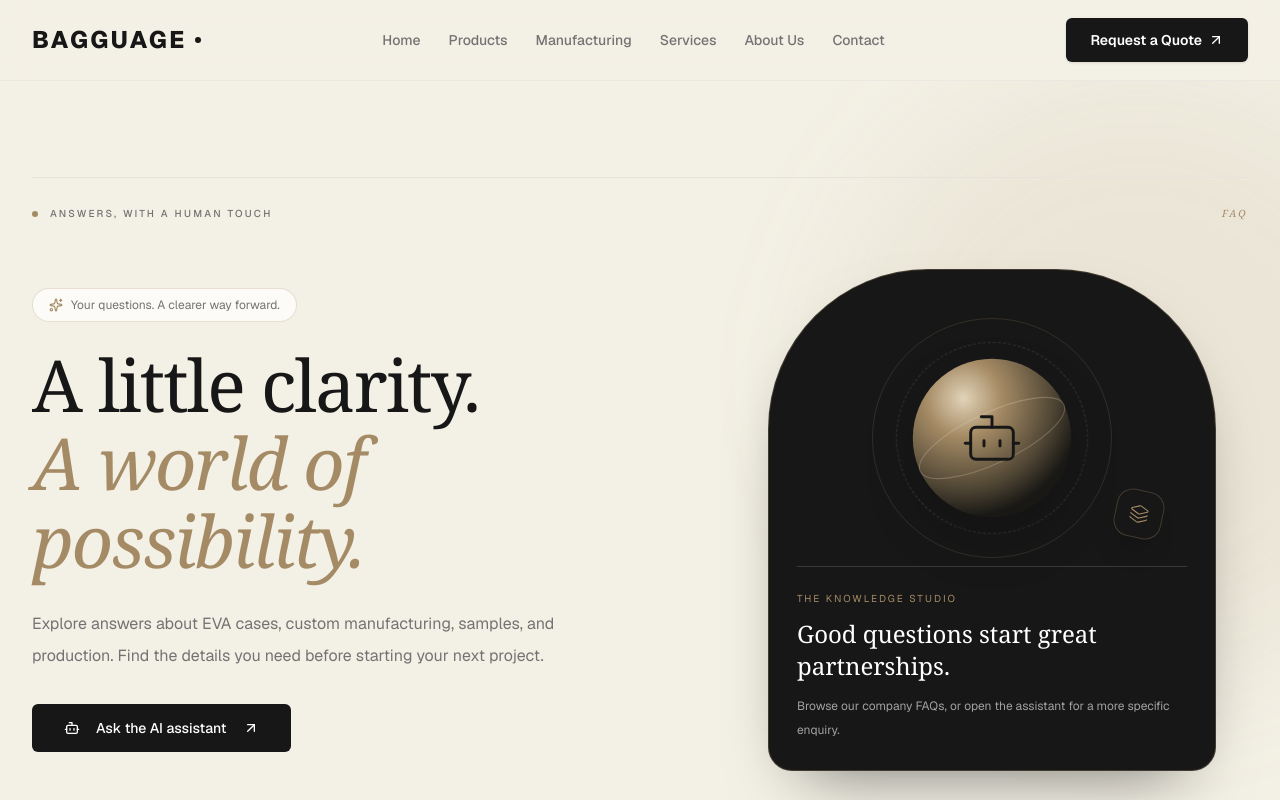
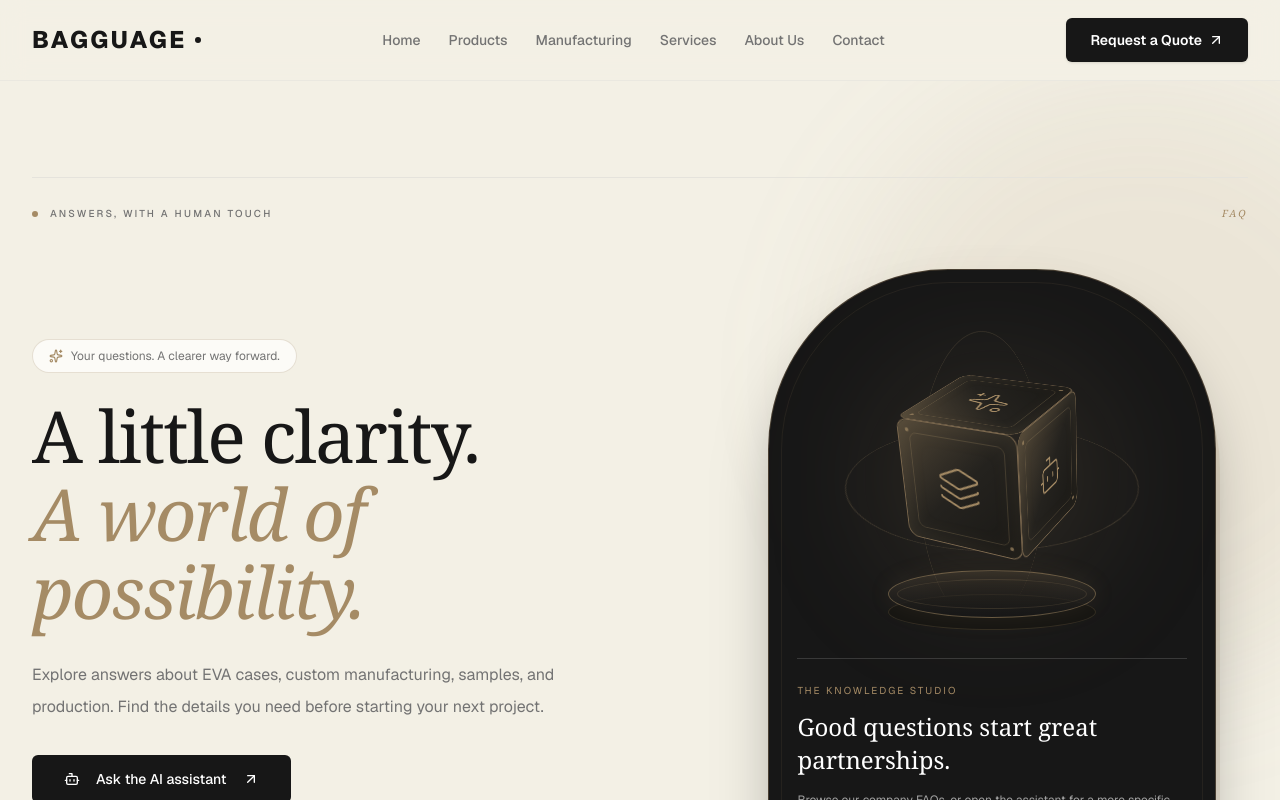
Before and after one commit to MILON-2377/luggage-showroom-frontend, a Next.js app: page /faq in a window 1280 px wide. Shown: the top 800 px of the page. Built offline with nearby package versions, Linux system fonts and the light colour scheme.

Commit message:
chnage the FaqHero section

```diff
--- a/src/feature/public/faq/components/FaqHero.tsx
+++ b/src/feature/public/faq/components/FaqHero.tsx
@@ -1,43 +1,305 @@
 "use client";
 
-import { useId, type PointerEvent } from "react";
-import { ArrowUpRight, Bot, Layers3, Sparkles } from "lucide-react";
+import { useRef, type PointerEvent } from "react";
+import {
+  motion,
+  useMotionValue,
+  useReducedMotion,
+  useSpring,
+} from "motion/react";
+import {
+  ArrowUpRight,
+  Bot,
+  Cpu,
+  Globe2,
+  Layers3,
+  Package,
+  Sparkles,
+} from "lucide-react";
+
 import { Button } from "@/src/components/ui/button";
 import { useLanguage } from "@/src/providers";
 
-export default function FaqHero({ onAsk }: { onAsk: () => void }) {
+interface FaqHeroProps {
+  onAsk: () => void;
+}
+
+const cubeFaces = [
+  {
+    Icon: Bot,
+    transform: "translateZ(64px)",
+  },
+  {
+    Icon: Cpu,
+    transform: "rotateY(180deg) translateZ(64px)",
+  },
+  {
+    Icon: Layers3,
+    transform: "rotateY(-90deg) translateZ(64px)",
+  },
+  {
+    Icon: Globe2,
+    transform: "rotateY(90deg) translateZ(64px)",
+  },
+  {
+    Icon: Sparkles,
+    transform: "rotateX(90deg) translateZ(64px)",
+  },
+  {
+    Icon: Package,
+    transform: "rotateX(-90deg) translateZ(64px)",
+  },
+];
+
+export default function FaqHero({ onAsk }: FaqHeroProps) {
   const { t } = useLanguage();
   const c = t.faq.hero;
-  const gradientId = useId();
-  function tilt(event: PointerEvent<HTMLDivElement>) {
-    if (event.pointerType === "touch" || !matchMedia("(hover:hover) and (pointer:fine)").matches || matchMedia("(prefers-reduced-motion:reduce)").matches) return;
-    const rect = event.currentTarget.getBoundingClientRect();
-    const x = ((event.clientX - rect.left) / rect.width - 0.5) * 10;
-    const y = (0.5 - (event.clientY - rect.top) / rect.height) * 10;
-    event.currentTarget.style.setProperty("--faq-rx", `${y}deg`);
-    event.currentTarget.style.setProperty("--faq-ry", `${x}deg`);
+  const reducedMotion = useReducedMotion();
+
+  const cardRef = useRef<HTMLDivElement>(null);
+
+  const pointerX = useMotionValue(0);
+  const pointerY = useMotionValue(0);
+
+  const rotateX = useSpring(pointerX, {
+    stiffness: 100,
+    damping: 22,
+  });
+
+  const rotateY = useSpring(pointerY, {
+    stiffness: 100,
+    damping: 22,
+  });
+
+  function handlePointerMove(
+    event: PointerEvent<HTMLDivElement>,
+  ) {
+    if (
+      reducedMotion ||
+      event.pointerType === "touch" ||
+      !window.matchMedia("(hover: hover) and (pointer: fine)").matches
+    ) {
+      return;
+    }
+
+    const bounds = event.currentTarget.getBoundingClientRect();
+
+    const x =
+      (event.clientX - bounds.left) / bounds.width - 0.5;
+
+    const y =
+      (event.clientY - bounds.top) / bounds.height - 0.5;
+
+    pointerX.set(-y * 12);
+    pointerY.set(x * 16);
   }
+
+  function resetPointer() {
+    pointerX.set(0);
+    pointerY.set(0);
+  }
+
   return (
     <section className="relative isolate overflow-hidden bg-background px-4 pb-16 pt-16 text-foreground sm:px-6 lg:px-8 lg:py-24">
-      <div aria-hidden="true" className="pointer-events-none absolute -right-40 top-0 -z-10 size-[600px] rounded-full bg-accent/10 blur-3xl" />
+      <div
+        aria-hidden="true"
+        className="pointer-events-none absolute -right-40 top-0 -z-10 size-[600px] rounded-full bg-accent/10 blur-3xl"
+      />
+
       <div className="mx-auto max-w-7xl border-t border-border pt-7">
-        <div className="mb-12 flex items-center gap-3 text-[10px] font-medium uppercase tracking-[0.22em] text-secondary"><span aria-hidden="true" className="size-1.5 rounded-full bg-accent" />{c.eyebrow}<span aria-hidden="true" className="ml-auto font-serif italic text-accent">FAQ</span></div>
+        <div className="mb-12 flex items-center gap-3 text-[10px] font-medium uppercase tracking-[0.22em] text-secondary">
+          <span
+            aria-hidden="true"
+            className="size-1.5 rounded-full bg-accent"
+          />
+
+          {c.eyebrow}
+
+          <span
+            aria-hidden="true"
+            className="ml-auto font-serif italic text-accent"
+          >
+            FAQ
+          </span>
+        </div>
+
         <div className="grid items-center gap-14 lg:grid-cols-[1.1fr_0.9fr] lg:gap-20">
+          {/* Introduction */}
           <div>
-            <p className="mb-6 inline-flex items-center gap-2 rounded-full border border-accent/25 bg-surface/70 px-4 py-2 text-xs text-secondary"><Sparkles className="size-3.5 text-accent" aria-hidden="true" />{c.badge}</p>
-            <h1 className="max-w-2xl font-serif text-5xl font-normal leading-[1.08] tracking-tight text-primary sm:text-6xl lg:text-7xl">{c.title}<span className="block italic text-accent">{c.highlight}</span></h1>
-            <p className="mt-7 max-w-xl text-sm leading-8 text-secondary sm:text-base">{c.description}</p>
-            <Button size="lg" onClick={onAsk} className="mt-8 gap-4"><Bot className="size-4" aria-hidden="true" />{c.cta}<ArrowUpRight className="size-4" aria-hidden="true" /></Button>
+            <p className="mb-6 inline-flex items-center gap-2 rounded-full border border-accent/25 bg-surface/70 px-4 py-2 text-xs text-secondary">
+              <Sparkles
+                className="size-3.5 text-accent"
+                aria-hidden="true"
+              />
+
+              {c.badge}
+            </p>
+
+            <h1 className="max-w-2xl font-serif text-5xl font-normal leading-[1.08] tracking-tight text-primary sm:text-6xl lg:text-7xl">
+              {c.title}
+
+              <span className="block italic text-accent">
+                {c.highlight}
+              </span>
+            </h1>
+
+            <p className="mt-7 max-w-xl text-sm leading-8 text-secondary sm:text-base">
+              {c.description}
+            </p>
+
+            <Button
+              size="lg"
+              onClick={onAsk}
+              className="mt-8 gap-4"
+            >
+              <Bot className="size-4" aria-hidden="true" />
+
+              {c.cta}
+
+              <ArrowUpRight
+                className="size-4"
+                aria-hidden="true"
+              />
+            </Button>
           </div>
-          <div onPointerMove={tilt} onPointerLeave={(e) => { e.currentTarget.style.removeProperty("--faq-rx"); e.currentTarget.style.removeProperty("--faq-ry"); }} onPointerCancel={(e) => { e.currentTarget.style.removeProperty("--faq-rx"); e.currentTarget.style.removeProperty("--faq-ry"); }} className="relative mx-auto w-full max-w-md rounded-t-[160px] rounded-b-3xl border border-accent/30 bg-primary px-7 pb-7 pt-10 text-primary-foreground shadow-[0_30px_70px_-35px_rgba(0,0,0,0.6)] transition-transform duration-300 motion-safe:[transform:perspective(1000px)_rotateX(var(--faq-rx,0deg))_rotateY(var(--faq-ry,0deg))] motion-reduce:transform-none">
-            <div aria-hidden="true" className="relative flex h-64 items-center justify-center [perspective:900px]">
-              <div className="absolute size-60 rounded-full border border-accent/20" />
-              <div className="absolute size-48 rounded-full border border-dashed border-accent/25 motion-safe:animate-[spin_45s_linear_infinite]" />
-              <svg viewBox="0 0 160 160" className="absolute size-44 drop-shadow-2xl"><defs><radialGradient id={gradientId} cx="32%" cy="25%" r="75%"><stop stopColor="#e2d3b8" /><stop offset="0.32" stopColor="#a58b65" /><stop offset="0.75" stopColor="#514735" /><stop offset="1" stopColor="#191815" /></radialGradient></defs><circle cx="80" cy="80" r="72" fill={`url(#${gradientId})`} /><ellipse cx="80" cy="80" rx="72" ry="23" fill="none" stroke="#eadcc3" strokeOpacity="0.25" transform="rotate(-25 80 80)" /></svg>
-              <Bot className="relative size-16 text-primary" strokeWidth={1.1} />
-              <span className="absolute bottom-7 right-6 flex size-12 rotate-12 items-center justify-center rounded-2xl border border-accent/30 bg-primary shadow-xl"><Layers3 className="size-5 text-accent" strokeWidth={1.3} /></span>
-            </div>
-            <div className="relative border-t border-primary-foreground/15 pt-6"><p className="text-[10px] uppercase tracking-[0.2em] text-accent">{c.visualEyebrow}</p><p className="mt-3 font-serif text-2xl">{c.visualTitle}</p><p className="mt-3 text-xs leading-6 text-primary-foreground/60">{c.visualDescription}</p></div>
+
+          {/* Perspective around the complete card */}
+          <div className="relative mx-auto w-full max-w-md [perspective:1200px]">
+            <div
+              aria-hidden="true"
+              className="pointer-events-none absolute -bottom-6 left-8 right-8 h-14 rounded-[50%] bg-primary/20 blur-2xl"
+            />
+
+            <motion.div
+              ref={cardRef}
+              onPointerMove={handlePointerMove}
+              onPointerLeave={resetPointer}
+              onPointerCancel={resetPointer}
+              style={{
+                rotateX: reducedMotion ? 0 : rotateX,
+                rotateY: reducedMotion ? 0 : rotateY,
+              }}
+              className="relative rounded-t-[150px] rounded-b-[28px] border border-accent/35 bg-primary p-5 text-primary-foreground shadow-[12px_20px_0_-8px_rgba(165,139,101,0.18),0_35px_70px_-25px_rgba(0,0,0,0.5)] sm:rounded-t-[180px] sm:p-7"
+            >
+              {/* Inset architectural border */}
+              <div
+                aria-hidden="true"
+                className="pointer-events-none absolute inset-3 rounded-t-[140px] rounded-b-[20px] border border-accent/10 sm:rounded-t-[168px]"
+              />
+
+              {/* 3D scene */}
+              <div
+                aria-hidden="true"
+                className="relative flex h-[320px] items-center justify-center [perspective:800px] sm:h-[360px]"
+              >
+                {/* Ambient light */}
+                <div className="pointer-events-none absolute size-56 rounded-full bg-accent/15 blur-3xl" />
+
+                {/* Rear orbit */}
+                <div className="pointer-events-none absolute size-[250px] rounded-full border border-accent/25 [transform:rotateX(65deg)_rotateZ(-25deg)] sm:size-[290px]" />
+
+                {/* Upright orbit */}
+                <div className="pointer-events-none absolute size-[250px] rounded-full border border-accent/15 [transform:rotateY(65deg)_rotateZ(25deg)] sm:size-[290px]" />
+
+                {/* Floating assembly */}
+                <motion.div
+                  animate={
+                    reducedMotion
+                      ? { y: 0 }
+                      : { y: [-8, 8, -8] }
+                  }
+                  transition={{
+                    duration: 5,
+                    repeat: Infinity,
+                    ease: "easeInOut",
+                  }}
+                  className="relative z-10 -mt-7 size-32 [transform-style:preserve-3d]"
+                >
+                  {/* All six faces form an actual CSS 3D cube */}
+                  <motion.div
+                    animate={{
+                      rotateX: -20,
+                      rotateY: reducedMotion
+                        ? -30
+                        : [-30, 330],
+                      rotateZ: -7,
+                    }}
+                    transition={{
+                      rotateY: {
+                        duration: 24,
+                        repeat: Infinity,
+                        ease: "linear",
+                      },
+                    }}
+                    className="relative size-32 [transform-style:preserve-3d]"
+                  >
+                    {cubeFaces.map(({ Icon, transform }, index) => (
+                      <div
+                        key={index}
+                        style={{ transform }}
+                        className="absolute inset-0 flex items-center justify-center rounded-xl border border-accent/70 bg-[#24221e] shadow-[inset_0_0_28px_rgba(165,139,101,0.14)] [backface-visibility:hidden]"
+                      >
+                        {/* Metallic lighting */}
+                        <div className="absolute inset-0 rounded-xl bg-gradient-to-br from-accent/35 via-transparent to-black/30" />
+
+                        {/* Inset face detail */}
+                        <div className="absolute inset-3 rounded-lg border border-accent/25" />
+
+                        <Icon
+                          className="relative size-12 text-accent"
+                          strokeWidth={1.1}
+                        />
+
+                        {/* Corner studs */}
+                        <span className="absolute left-2 top-2 size-1 rounded-full bg-accent/70" />
+                        <span className="absolute right-2 bottom-2 size-1 rounded-full bg-accent/70" />
+                      </div>
+                    ))}
+                  </motion.div>
+                </motion.div>
+
+                {/* Floor shadow */}
+                <motion.div
+                  animate={
+                    reducedMotion
+                      ? { scale: 1, opacity: 0.5 }
+                      : {
+                          scale: [0.85, 1.1, 0.85],
+                          opacity: [0.35, 0.65, 0.35],
+                        }
+                  }
+                  transition={{
+                    duration: 5,
+                    repeat: Infinity,
+                    ease: "easeInOut",
+                  }}
+                  className="absolute bottom-12 h-8 w-36 rounded-[50%] bg-black/80 blur-lg"
+                />
+
+                {/* Pedestal thickness */}
+                <div className="absolute bottom-7 h-9 w-52 rounded-[50%] border border-accent/20 bg-[#161512]" />
+
+                {/* Pedestal top */}
+                <div className="absolute bottom-10 h-12 w-52 rounded-[50%] border border-accent/50 bg-gradient-to-b from-accent/20 to-primary shadow-[0_0_25px_rgba(165,139,101,0.1)]">
+                  <div className="absolute inset-2 rounded-[50%] border border-accent/20" />
+                </div>
+              </div>
+
+              {/* Existing translated content */}
+              <div className="relative border-t border-primary-foreground/15 pb-2 pt-6">
+                <p className="text-[10px] uppercase tracking-[0.2em] text-accent">
+                  {c.visualEyebrow}
+                </p>
+
+                <p className="mt-3 font-serif text-2xl leading-snug">
+                  {c.visualTitle}
+                </p>
+
+                <p className="mt-3 text-xs leading-6 text-primary-foreground/60">
+                  {c.visualDescription}
+                </p>
+              </div>
+            </motion.div>
           </div>
         </div>
       </div>
```
